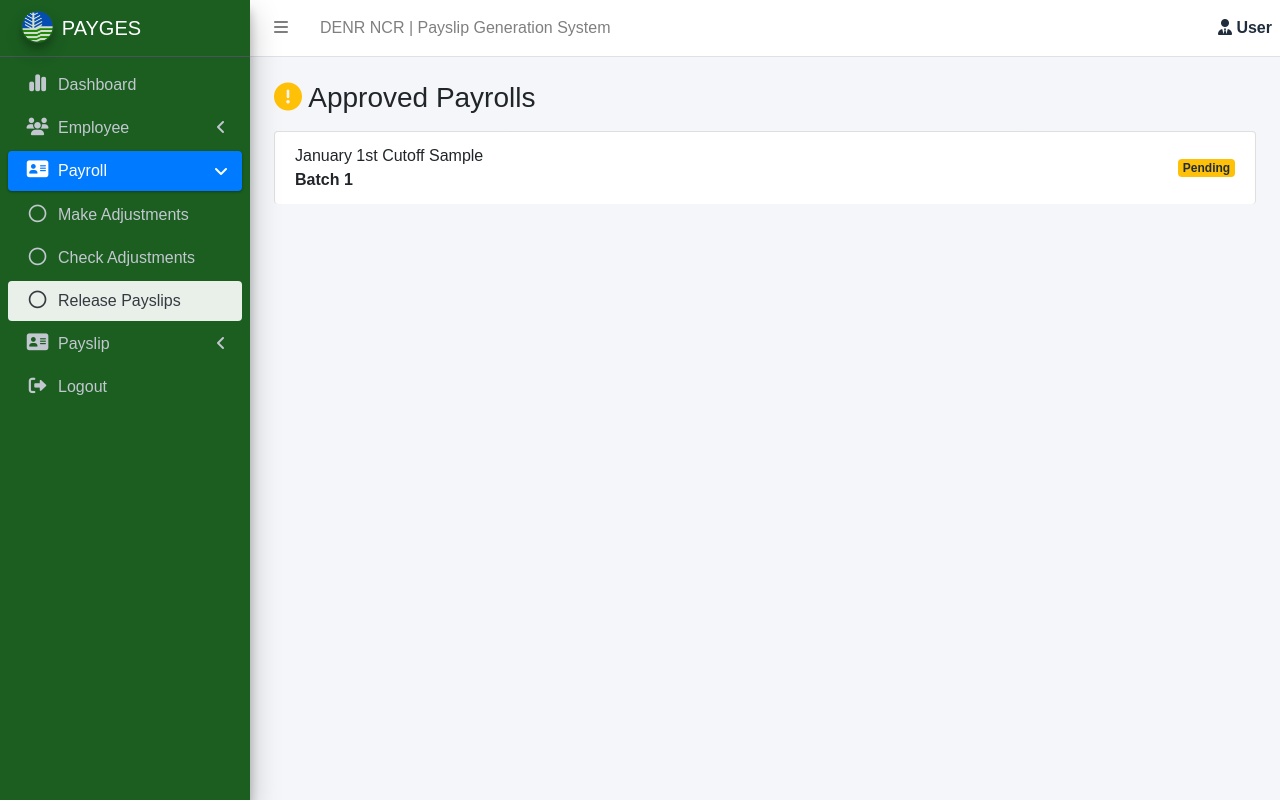
After one commit to Shashimii/Payroll-Generation-System, a Django app: page /payroll/approved-list in a window 1280 px wide. The commit adds this page. Run offline with Django 4.2, Linux system fonts and the light colour scheme; a user stored in the database is signed in; tables that the repository leaves empty hold one stand-in row (values such as "Sample post"); some libraries are stand-ins or nearby versions.

Commit message:
# Payroll Flow Initalization

```diff
--- a/payslip_generation_system/templates/includes/layout.html
+++ b/payslip_generation_system/templates/includes/layout.html
@@ -79,8 +79,8 @@
                         {% endif %}
 
                         <!-- Payroll Menu -->
-                        <li class="nav-item has-treeview {% if request.resolver_match.url_name == 'payroll' or request.resolver_match.url_name == 'payroll_pending' %}menu-open{% endif %}">
-                            <a href="#" class="nav-link {% if request.resolver_match.url_name == 'payroll' or request.resolver_match.url_name == 'payroll_pending' %}active{% endif %}">
+                        <li class="nav-item has-treeview {% if request.resolver_match.url_name == 'payroll' or request.resolver_match.url_name == 'payroll_pending' or request.resolver_match.url_name == 'payroll_approved_list' %}menu-open{% endif %}">
+                            <a href="#" class="nav-link {% if request.resolver_match.url_name == 'payroll' or request.resolver_match.url_name == 'payroll_pending' or request.resolver_match.url_name == 'payroll_approved_list' %}active{% endif %}">
                                 <i class="nav-icon fa-solid fa-address-card"></i>
                                 <p>
                                     Payroll
@@ -103,6 +103,16 @@
                                     <a href="{% url 'payroll_pending' %}" class="nav-link {% if request.resolver_match.url_name == 'payroll_pending' %}active{% endif %}">
                                         <i class="far fa-circle nav-icon"></i>
                                         <p>Check Adjustments</p>
+                                    </a>
+                                </li>
+                                {% endif %}
+                            </ul>
+                            <ul class="nav nav-treeview">
+                                {% if request.session.role != 'employee' %}
+                                <li class="nav-item">
+                                    <a href="{% url 'payroll_approved_list' %}" class="nav-link {% if request.resolver_match.url_name == 'payroll_approved_list' %}active{% endif %}">
+                                        <i class="far fa-circle nav-icon"></i>
+                                        <p>Release Payslips</p>
                                     </a>
                                 </li>
                                 {% endif %}
--- /dev/null
+++ b/payslip_generation_system/templates/payroll/approve.html
@@ -0,0 +1,84 @@
+{% extends "includes/layout.html" %}
+{% block title %}Payroll{% endblock title %}
+{% block layout_content %}
+
+<div class="row">
+    <div class="col-12">
+        <h3><i class="fas fa-exclamation-circle text-warning"></i> Approved Payrolls</h3>
+        <ul class="list-group mt-3" id="pendingBatchList">
+            <li class="list-group-item text-center text-muted">Loading...</li>
+        </ul>
+    </div>
+</div>
+
+<script>
+$(document).ready(function () {
+    $.ajax({
+        url: '/payroll/approve_data',
+        method: 'GET',
+        success: function (response) {
+        const list = $('#pendingBatchList');
+        list.empty();
+
+        if (response.batches.length === 0) {
+            list.append('<li class="list-group-item text-center text-muted">No batches with pending adjustments.</li>');
+        } else {
+            response.batches.forEach(function (batch) {
+            list.append(`
+            <li
+                class="list-group-item d-flex justify-content-between align-items-center pending-batch-item"
+                data-cutoff="${batch.cutoff}"
+                data-month="${batch.cutoff_month}"
+                data-year="${batch.cutoff_year}"
+                data-batch="${batch.batch_number}"
+            >
+                <div class="batch-text">
+                <span>${batch.cutoff_month} ${batch.cutoff} Cutoff ${batch.cutoff_year}</span><br>
+                <strong>Batch ${batch.batch_number}</strong>
+                </div>
+                <span class="badge bg-warning text-dark">Pending</span>
+            </li>
+            `);
+            });
+        }
+        },
+        error: function () {
+        $('#pendingBatchList').html('<li class="list-group-item text-center text-danger">Error loading data.</li>');
+        }
+    });
+});
+
+$('#pendingBatchList').on('click', '.pending-batch-item', function () {
+    const cutoff = $(this).data('cutoff');
+    const month = $(this).data('month');
+    const year = $(this).data('year');
+    const batch = $(this).data('batch');
+
+
+    const url = `/payroll/approve_show?cutoff=${cutoff}&cutoff_month=${month}&cutoff_year=${year}&batch_number=${batch}`;
+    window.location.href = url;
+});
+</script>
+
+<style>
+  .list-group-item {
+    border-bottom: 1px solid #dee2e6;
+    transition: background-color 0.2s, color 0.2s;
+  }
+
+  .pending-batch-item:hover {
+    background-color: #4caf50 !important;
+    color: white !important;
+  }
+
+  .pending-batch-item:hover .batch-text strong,
+  .pending-batch-item:hover .batch-text small {
+    color: white !important;
+  }
+
+  .list-group-item:last-child {
+    border-bottom: none;
+  }
+</style>
+
+{% endblock %}
--- a/payslip_generation_system/urls.py
+++ b/payslip_generation_system/urls.py
@@ -37,6 +37,10 @@ urlpatterns = [
     path('payroll/data', views.payroll.data, name='payroll_data'),
     path('payroll/show', views.payroll.show, name='payroll_show'),
     path('payroll/approve', views.payroll.approve, name='payroll_approve'),
+    path('payroll/approved-list', views.payroll.approved_list, name='payroll_approved_list'),
+    path('payroll/approve_data', views.payroll.approve_data, name='payroll_approve_data'),
+    path('payroll/approve_show', views.payroll.approve_show, name='payroll_approve_show'),
+    path('payroll/release', views.payroll.release, name='payroll_release'),
 
     # Payslip
     path('payslip/', views.payslip.index, name='payslip'),
--- a/payslip_generation_system/views/payroll.py
+++ b/payslip_generation_system/views/payroll.py
@@ -113,6 +113,35 @@ def approve(request):
 
     return JsonResponse({'error': 'Invalid request method'}, status=405)
 
+@login_required
+@restrict_roles(disallowed_roles=['employee'])
+def release(request):
+    if request.method == 'POST':
+        # Payroll information
+        cutoff = request.POST.get('cutoff')
+        cutoff_month = request.POST.get('cutoff_month')
+        cutoff_year = request.POST.get('cutoff_year')
+        batch_number = request.POST.get('batch_number')
+
+        # Employees on the current payroll
+        employee_ids = list(BatchAssignment.objects.filter(
+            batch_number=batch_number,
+            cutoff=cutoff,
+            cutoff_month=cutoff_month,
+            cutoff_year=cutoff_year
+        ).values_list('employee_id', flat=True))
+
+        # Update their adjustment statuses
+        Adjustment.objects.filter(
+            employee_id__in=employee_ids,
+            cutoff=cutoff,
+            month=cutoff_month,
+            cutoff_year=cutoff_year
+        ).update(status="Credited")
+
+        return JsonResponse({'status': 'OK'}, status=200)
+
+    return JsonResponse({'error': 'Invalid request method'}, status=405)
 
 @login_required
 @restrict_roles(disallowed_roles=['employee'])
@@ -610,3 +639,54 @@ def show(request):
         'batch_number': request.GET.get('batch_number'),
     }
     return render(request, 'payroll/view.html', context)
+
+@login_required
+@restrict_roles(disallowed_roles=['employee'])
+def approved_list(request):
+    return render(request, 'payroll/approve.html')
+
+@login_required
+@restrict_roles(disallowed_roles=['employee'])
+def approve_data(request):
+    # Get all batches
+    all_batches = BatchAssignment.objects.values(
+        'batch_number',
+        'cutoff',
+        'cutoff_month',
+        'cutoff_year'
+    ).distinct()
+
+    valid_batches = []
+
+    for batch in all_batches:
+        # Get all employee IDs in this batch
+        employee_ids = BatchAssignment.objects.filter(
+            batch_number=batch['batch_number'],
+            cutoff=batch['cutoff'],
+            cutoff_month=batch['cutoff_month'],
+            cutoff_year=batch['cutoff_year']
+        ).values_list('employee_id', flat=True)
+
+        # Count how many of them have at least one Pending adjustment
+        pending_adjustments = Adjustment.objects.filter(
+            employee_id__in=employee_ids,
+            cutoff=batch['cutoff'],
+            month=batch['cutoff_month'],
+            cutoff_year=batch['cutoff_year'],
+            status="Approved"
+        ).values('employee_id').distinct().count()
+
+        # Only include the batch if ALL employees have Pending adjustments
+        if pending_adjustments == len(employee_ids):
+            valid_batches.append(batch)
+
+    return JsonResponse({'batches': valid_batches}, status=200)
+
+def approve_show(request):
+    context = {
+        'cutoff': request.GET.get('cutoff'),
+        'cutoff_month': request.GET.get('cutoff_month'),
+        'cutoff_year': request.GET.get('cutoff_year'),
+        'batch_number': request.GET.get('batch_number'),
+    }
+    return render(request, 'payroll/releasing.html', context)
```
Also changed, not shown: payslip_generation_system/templates/payroll/releasing.html (added, +153 -0 lines).
